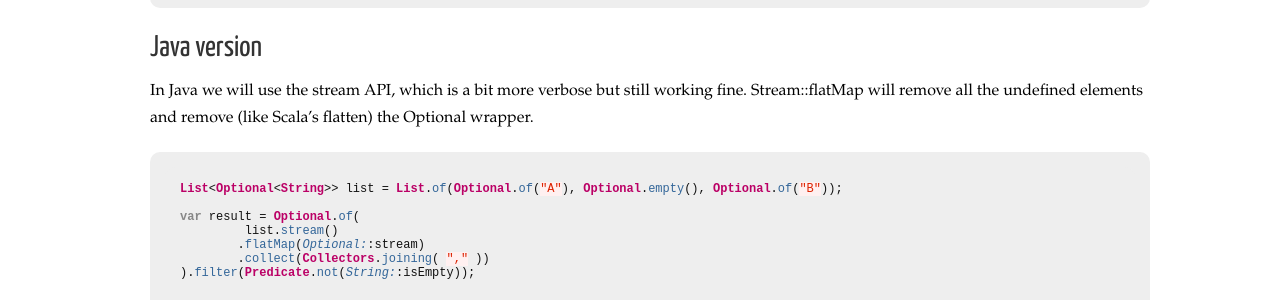
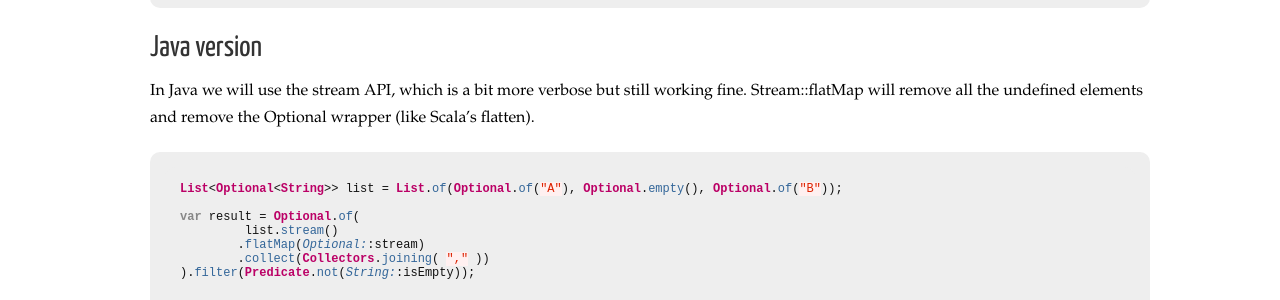
Before and after one commit to loicdescotte/loicdescotte.github.io, a Jekyll site: the page built from _posts/2022-09-09-traverse-optional-values.md, in a window 1280 px wide. Shown: the part 871-1171 px from the top of the page. Built offline with Jekyll 4.4.1, drawn with Linux system fonts in a browser that asks for light colours; nearby versions of some CDN libraries; comment, search, counter and statistics services are not loaded.

````diff
--- a/_posts/2022-09-09-traverse-optional-values.md
+++ b/_posts/2022-09-09-traverse-optional-values.md
@@ -46,7 +46,7 @@ val result = list.filterNotNull().joinToString(separator=",").ifBlank { null }
 ## Java version
 
 In Java we will use the stream API, which is a bit more verbose but still working fine.
-Stream::flatMap will remove all the undefined elements and remove (like Scala's flatten) the Optional wrapper.
+Stream::flatMap will remove all the undefined elements and remove the Optional wrapper (like Scala's flatten).
 
 ```java
 List<Optional<String>> list = List.of(Optional.of("A"), Optional.empty(), Optional.of("B"));
````
